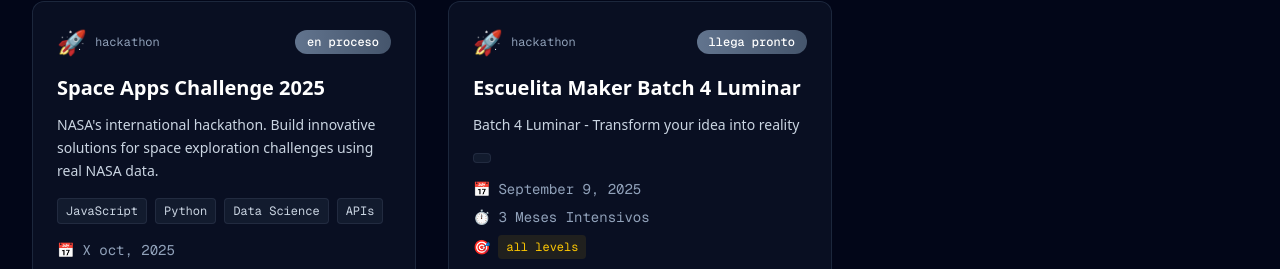
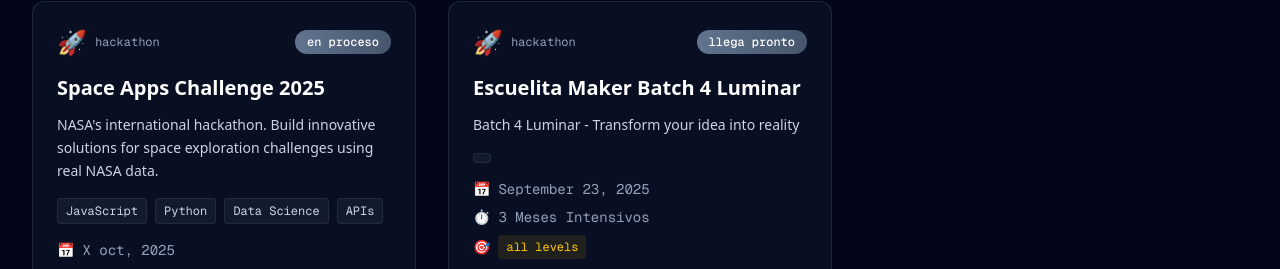
Before and after one commit to BisonCoders/BisonCodersWeb, a Next.js app: page / in a window 1280 px wide. Shown: the part 1223-1492 px from the top of the page. Built offline with nearby package versions, Linux system fonts and the light colour scheme; no server answers.

Commit message:
cambiar fecha escuelita maker

```diff
--- a/app/components/Events.jsx
+++ b/app/components/Events.jsx
@@ -15,7 +15,7 @@
     },
     {
       title: "Escuelita Maker Batch 4 Luminar",
-      date: "September 9, 2025",
+      date: "September 23, 2025",
       time: "3 Meses Intensivos",
       description: "Batch 4 Luminar - Transform your idea into reality",
       link: "https://escuelitamaker.com/",
```
